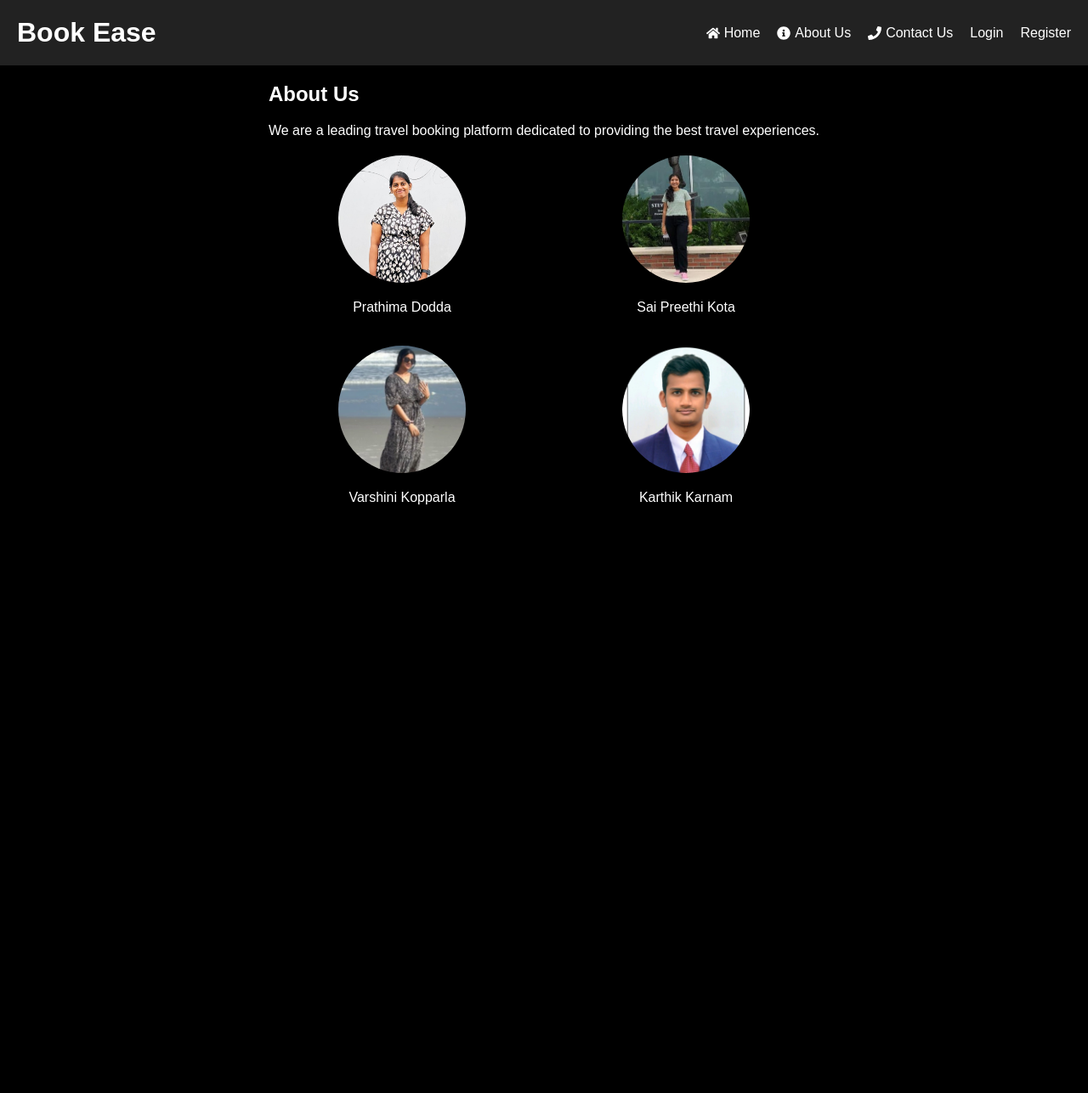
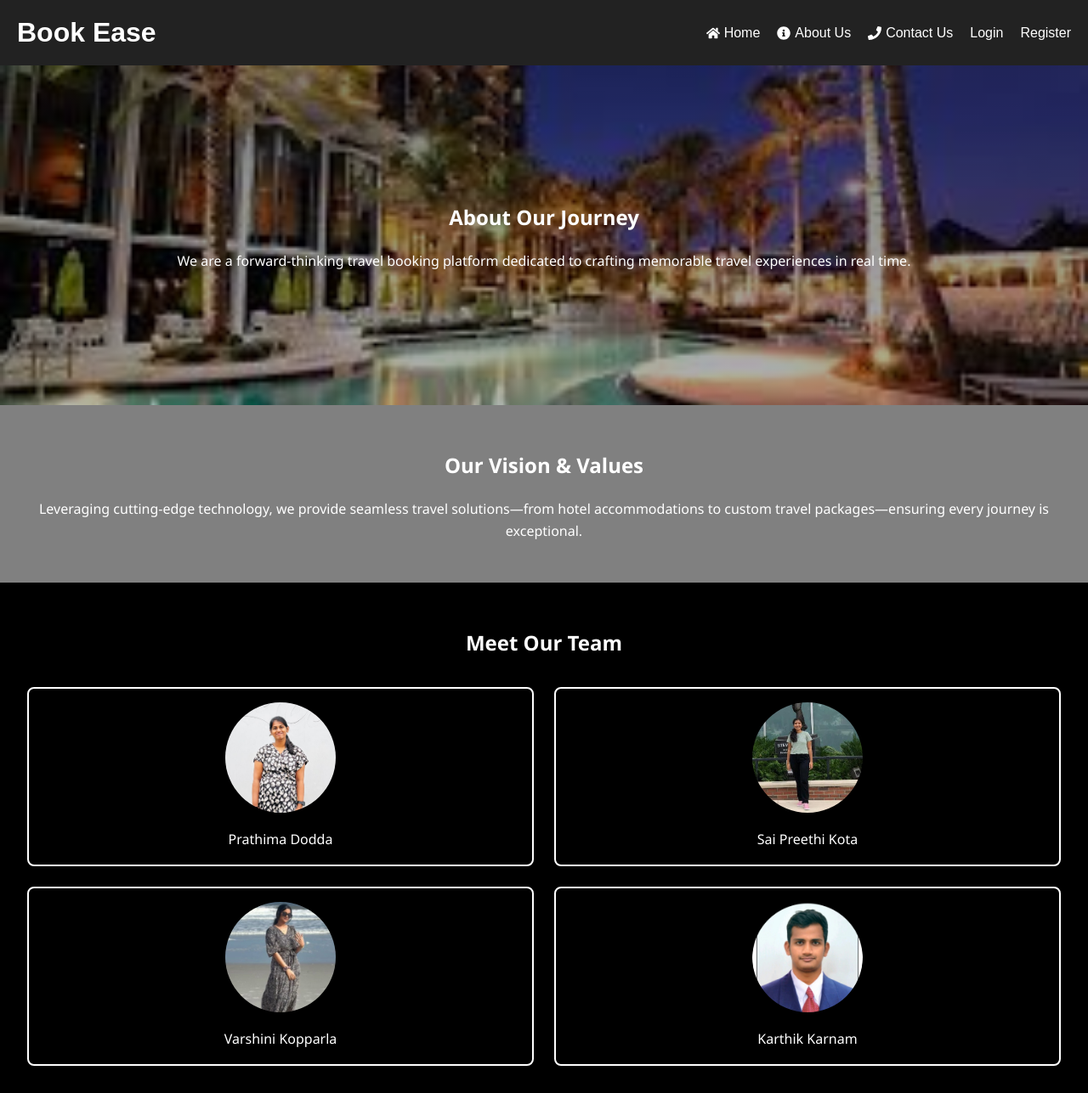
Before and after one commit to UF-Fall-24/SE_PROJECT, a React (Create React App) app: page /about in a window 1280 px wide. Shown: the whole page at 85% size. Before the commit the page ends 800 px from the top, so only its background shows below. Built offline with nearby package versions, Linux system fonts and the light colour scheme.

Commit message:
Stylin -2

```diff
--- a/src/components/About.css
+++ b/src/components/About.css
@@ -1,17 +1,85 @@
-.team-members {
+/* Overall container styling */
+.about-container {
+  font-family: 'Segoe UI', Tahoma, Geneva, Verdana, sans-serif;
+  color: white;
+  line-height: 1.6;
+}
+
+/* Hero Section */
+.about-hero {
+  position: relative;
+  height: 50vh;
+  background: linear-gradient(rgba(0, 0, 0, 0.5), rgba(0, 0, 0, 0.3)), url('hotels.jpeg') center/cover no-repeat;
+  display: flex;
+  justify-content: center;
+  align-items: center;
+}
+
+.hero-content {
+  text-align: center;
+  color: #fff;
+  padding: 0 1rem;
+  animation: slideUp 1.5s ease-out;
+}
+
+@keyframes slideUp {
+  from { opacity: 0; transform: translateY(20px); }
+  to { opacity: 1; transform: translateY(0); }
+}
+
+/* Information Section */
+.about-info {
+  padding: 2rem;
+  text-align: center;
+  background-color: grey;
+}
+
+/* Team Section with grey background */
+.team-section {
+  padding: 2rem;
+  text-align: center;
+  background-color: black;
+}
+
+.team-grid {
   display: grid;
   grid-template-columns: repeat(2, 1fr);
-  gap: 20px;
-  margin-top: 20px;
+  gap: 1.5rem;
+  margin-top: 2rem;
 }
 
+/* Each team member in a box with only a white outline */
 .team-member {
-  text-align: center;
+  background: transparent;
+  border: 2px solid #fff;
+  border-radius: 8px;
+  padding: 1rem;
+  transition: transform 0.3s ease, box-shadow 0.3s ease;
+  cursor: pointer;
+  display: flex;
+  flex-direction: column;
+  align-items: center;
+}
+
+.team-member:hover {
+  transform: scale(1.15);
+  box-shadow: 0 4px 15px rgba(0,0,0,0.2);
 }
 
 .team-member img {
-  width: 150px;
-  height: 150px;
+  width: 130px;
+  height: 130px;
   border-radius: 50%;
   object-fit: cover;
+  transition: transform 0.3s ease;
 }
+
+.team-member span {
+  margin-top: 0.75rem;
+  font-size: 1rem;
+  transition: font-size 0.3s ease;
+}
+
+.team-member:hover span {
+  font-size: 1.2rem;
+}
--- a/src/components/About.js
+++ b/src/components/About.js
@@ -7,38 +7,52 @@ import human4 from './human4.jpg';
 
 const About = () => {
   return (
-        <div>
-            <h2>About Us</h2>
-            <p>We are a leading travel booking platform dedicated to providing the best travel experiences.</p>
+    <div className="about-container">
+      <section className="about-hero">
+        <div className="hero-content">
+          <h1>About Our Journey</h1>
+          <p>
+            We are a forward-thinking travel booking platform dedicated to crafting memorable travel experiences in real time.
+          </p>
+        </div>
+      </section>
 
-            <div className="team-members">
+      <section className="about-info">
+        <h2>Our Vision &amp; Values</h2>
+        <p>
+          Leveraging cutting-edge technology, we provide seamless travel solutions—from hotel accommodations to custom travel packages—ensuring every journey is exceptional.
+        </p>
+      </section>
+
+      <section className="team-section">
+        <h2>Meet Our Team</h2>
+        <div className="team-grid">
           <div className="team-member">
             <a href="https://www.linkedin.com/in/prathima-dodda/" target="_blank" rel="noopener noreferrer">
               <img src={human1} alt="Prathima Dodda" />
             </a>
-                    <p>Prathima Dodda</p>
+            <span>Prathima Dodda</span>
           </div>
           <div className="team-member">
             <a href="https://www.linkedin.com/in/sai-preethi123/" target="_blank" rel="noopener noreferrer">
               <img src={human2} alt="Sai Preethi Kota" />
             </a>
-                    <p>Sai Preethi Kota</p>
+            <span>Sai Preethi Kota</span>
           </div>
           <div className="team-member">
             <a href="https://www.linkedin.com/in/kopparla-varshini/" target="_blank" rel="noopener noreferrer">
               <img src={human3} alt="Varshini Kopparla" />
             </a>
-
-                    <p>Varshini Kopparla</p>
+            <span>Varshini Kopparla</span>
           </div>
           <div className="team-member">
             <a href="https://www.linkedin.com/in/karthik-karnam/" target="_blank" rel="noopener noreferrer">
               <img src={human4} alt="Karthik Karnam" />
             </a>
-
-                    <p>Karthik Karnam</p>
+            <span>Karthik Karnam</span>
           </div>
         </div>
+      </section>
     </div>
   );
 };
```
Lines whose indentation alone changed are shown as unchanged.
